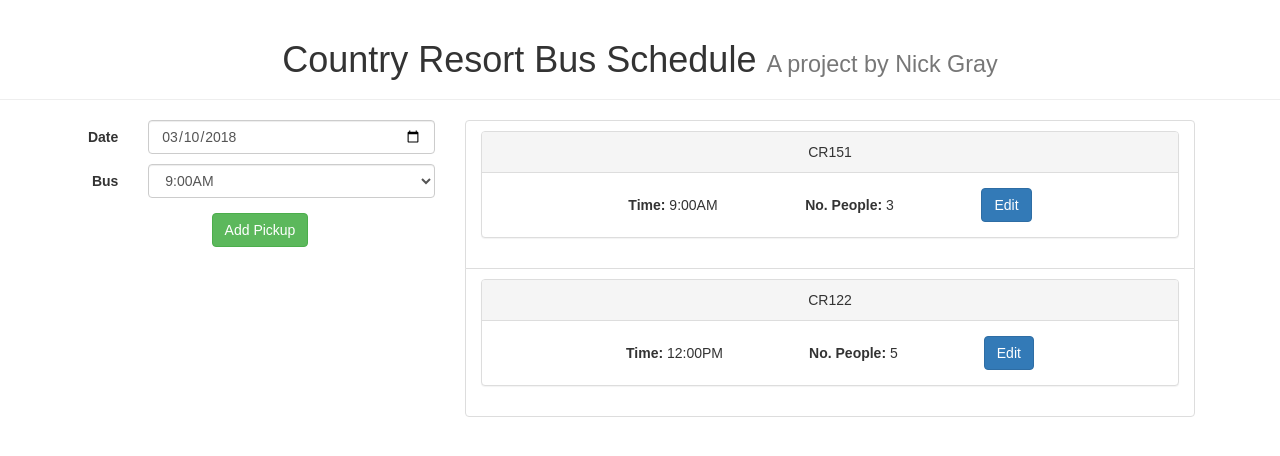
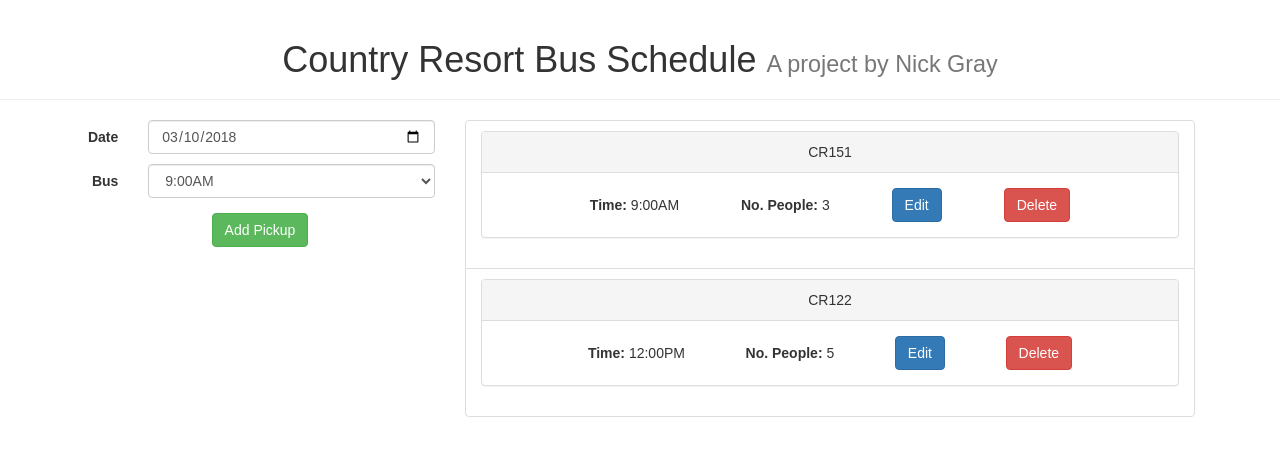
Before and after one commit to nicholasnbg/cr-bus, a React (Create React App) app: page / in a window 1280 px wide. Shown: the top 456 px of the page. Built offline with nearby package versions, Linux system fonts and the light colour scheme.

Commit message:
delete functionality working, actually deletes key from state now

```diff
--- a/public/index.html
+++ b/public/index.html
@@ -21,7 +21,7 @@
     -->
 
     <link rel="stylesheet" href="https://maxcdn.bootstrapcdn.com/bootstrap/3.3.7/css/bootstrap.min.css">
-    <title>React App</title>
+    <title>Bus schedule</title>
   </head>
   <body>
     <noscript>
--- a/src/App.js
+++ b/src/App.js
@@ -102,6 +102,15 @@ class App extends Component {
     this.handleClose();
   }
 
+  /*************DELETE PICKUP***************************** */
+  deletePickup = (key) => {
+    // const pickups = {...this.state.pickups};
+    const pickups = Object.assign({}, this.state.pickups);
+    // pickups[key] = null;
+    delete pickups[key];
+    this.setState({pickups: pickups});
+  }
+
   render() {
     return (
       <div className="App">
@@ -112,7 +121,10 @@ class App extends Component {
             setSelectedDate={this.setSelectedDate}
             setSelectedTime={this.setSelectedTime}
             />
-            <Button bsStyle="success" onClick={() => this.showAddModal()}>Add Pickup</Button>
+            <Button bsStyle="success"
+            onClick={() => this.showAddModal()}>
+            Add Pickup
+            </Button>
           </Col>
           <Col sm={12} md={8}>
             <Schedule
@@ -120,6 +132,7 @@ class App extends Component {
             date={this.state.selectedDate}
             time={this.state.selectedTime}
             showEditModal={this.showEditModal}
+            deletePickup={this.deletePickup}
             />
           </Col>
         </Grid>
--- a/src/components/schedule/PickupListItem.js
+++ b/src/components/schedule/PickupListItem.js
@@ -4,7 +4,7 @@ import {ListGroupItem, Button, Panel} from 'react-bootstrap';
 class PickupListItem extends React.Component {
 
     render(){
-        const {pickup, showEditModal, reqKey} = this.props;
+        const {pickup, showEditModal, reqKey, deletePickup} = this.props;
         return(
             <ListGroupItem className="pickupListItem" >
                 <Panel>
@@ -13,8 +13,16 @@ class PickupListItem extends React.Component {
                         <span><strong>Time:</strong> {`${pickup.time}`}</span><span><strong>No. People: </strong>{`${pickup.people}`}</span>
                         <Button
                         bsStyle="primary"
-                        onClick={(event)=>showEditModal(pickup,reqKey)}
-                        >Edit</Button>
+                        onClick={(event)=>showEditModal(pickup, reqKey)}
+                        >
+                        Edit
+                        </Button>
+                        <Button
+                        bsStyle="danger"
+                        onClick={event=>deletePickup(reqKey)}
+                        >
+                        Delete
+                        </Button>
                     </Panel.Body>
                 </Panel>
             </ListGroupItem>
--- a/src/components/schedule/Schedule.js
+++ b/src/components/schedule/Schedule.js
@@ -7,14 +7,15 @@ class Schedule extends React.Component {
 
 
     render(){
-        let {pickups, date, time, showEditModal} = this.props;
-        let reqKeys = Object.keys(pickups).filter(key => pickups[key].date===date);
+        let {pickups, date, time, showEditModal, deletePickup} = this.props;
+        let reqKeys = Object.keys(pickups).filter(key=> pickups[key] !== null).filter(key => pickups[key].date===date);
         let schedule = reqKeys.map(key => pickups[key]);
         return(
             <ListGroup>
                 {schedule.map((item, index) => (
                 <PickupListItem
                 showEditModal={showEditModal}
+                deletePickup={deletePickup}
                 pickup={item}
                 key={index}
                 reqKey={reqKeys[index]}/>
```
